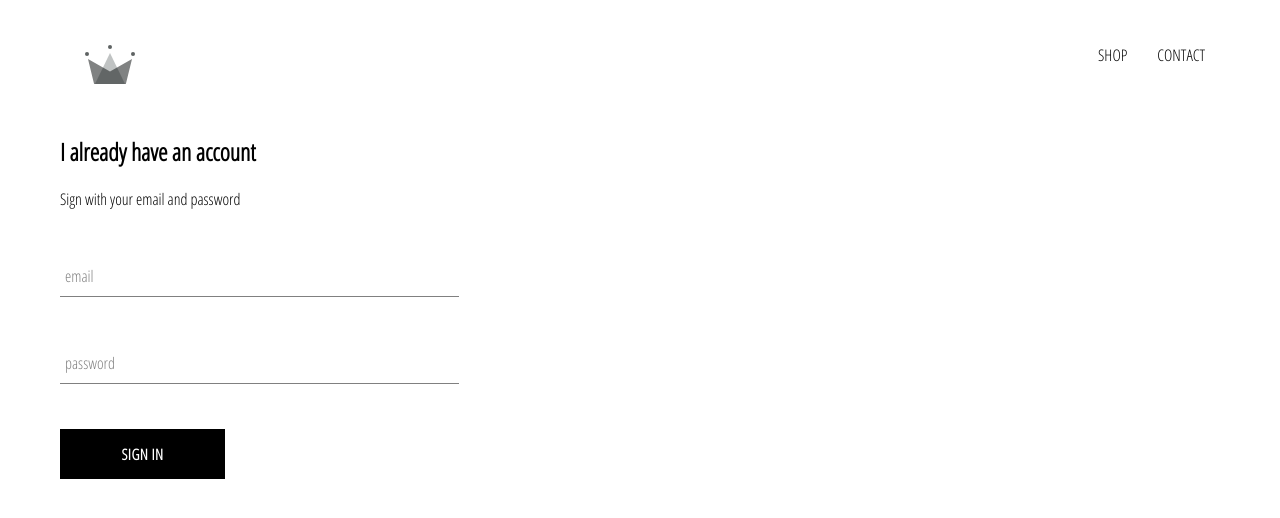
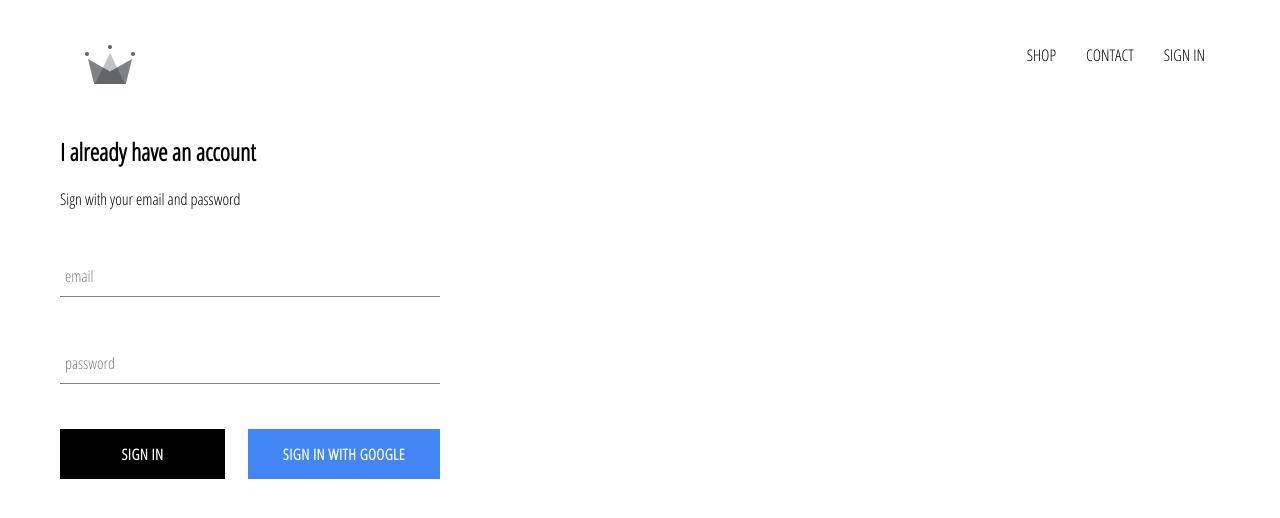
Before and after one commit to alejandrobailo/react-ecommerce, a React (Create React App) app: page /signin in a window 1280 px wide. Shown: the top 518 px of the page. Built offline with nearby package versions, Linux system fonts and the light colour scheme; no server answers.

Commit message:
integrated firebase into app, sign in component now admits google sign in

```diff
--- a/package.json
+++ b/package.json
@@ -6,6 +6,7 @@
     "@testing-library/jest-dom": "^4.2.4",
     "@testing-library/react": "^9.3.2",
     "@testing-library/user-event": "^7.1.2",
+    "firebase": "^7.14.1",
     "node-sass": "^4.13.1",
     "react": "^16.13.1",
     "react-dom": "^16.13.1",
--- a/src/App.css
+++ b/src/App.css
@@ -1,3 +1,7 @@
+*{
+    box-sizing: border-box;
+}
+
 body{
     font-family: 'Open Sans Condensed';
     padding: 20px 60px;
--- a/src/App.js
+++ b/src/App.js
@@ -7,11 +7,35 @@
 import ShopPage from './pages/shop/shop.component'
 import Header from './components/header/header.component';
 import SignInAndSignUpPage from './pages/sign-in-and-sign-out/sign-in-and-sign-up.component';
+import { auth } from './firebase/firebase.utils'
 
-function App() {
+class App extends React.Component {
+  constructor() {
+    super()
+
+    this.state = {
+      currentUser: null
+    }
+  }
+
+  unsubscribeFromAuth = null;
+
+  componentDidMount() {
+    this.unsubscribeFromAuth = auth.onAuthStateChanged(user => {
+      this.setState({ currentUser: user });
+
+      console.log(user);
+    });
+  }
+
+  componentWillUnmount() {
+    this.unsubscribeFromAuth();
+  }
+
+  render() {
     return (
       <div>
-      <Header />
+        <Header currentUser={this.state.currentUser} />
         <Switch>
           <Route exact path='/' component={HomePage} />
           <Route exact path='/shop' component={ShopPage} />
@@ -20,5 +44,6 @@
       </div>
     )
   }
+}
 
 export default App;
--- a/src/components/custom-button/custom-button.component.jsx
+++ b/src/components/custom-button/custom-button.component.jsx
@@ -2,8 +2,8 @@
 
 import './custom-button.styles.scss'
 
-const CustomButton = ({ children, ...otherProps }) => (
-    <button className="custom-button" {...otherProps}>
+const CustomButton = ({ children, isGoogleSignIn, ...otherProps }) => (
+    <button className={`${isGoogleSignIn ? 'google-sign-in' : ''} custom-button`} {...otherProps}>
         {children}
     </button>
 );
--- a/src/components/custom-button/custom-button.styles.scss
+++ b/src/components/custom-button/custom-button.styles.scss
@@ -19,4 +19,14 @@
       color: black;
       border: 1px solid black;
     }
+
+    &.google-sign-in{
+      background-color: #4285f4;
+      color: white;
+
+      &:hover{
+        background-color: #357ae8;
+        border: none;
+      }
+    }
   }
--- a/src/components/header/header.component.jsx
+++ b/src/components/header/header.component.jsx
@@ -1,11 +1,13 @@
 import React from 'react';
 import { Link } from 'react-router-dom';
+
+import { auth } from '../../firebase/firebase.utils'
 
 import { ReactComponent as Logo } from '../../assets/crown.svg';
 
 import './header.styles.scss';
 
-const Header = () => (
+const Header = ({ currentUser }) => (
     <div className='header'>
         <Link className='logo-container' to="/">
             <Logo className='logo' />
@@ -13,6 +15,12 @@
         <div className="options">
             <Link className='option' to='/shop'>SHOP</Link>
             <Link className='option' to='/shop'>CONTACT</Link>
+            {
+                currentUser ?
+                    <div className='option' onClick={() => auth.signOut()}>SIGN OUT</div>
+                    :
+                    <Link className='option' to='/signin'>SIGN IN</Link>
+            }
         </div>
     </div>
 );
--- a/src/components/header/header.styles.scss
+++ b/src/components/header/header.styles.scss
@@ -20,6 +20,7 @@
 
       .option {
         padding: 10px 15px;
+        cursor: pointer;
       }
     }
   }
--- a/src/components/sign-in/sign-in.component.jsx
+++ b/src/components/sign-in/sign-in.component.jsx
@@ -1,8 +1,11 @@
 import React from 'react';
 
-import './sign-in.styles.scss';
 import FormInput from '../form-input/form-input.component';
 import CustomButton from '../custom-button/custom-button.component';
+
+import { signInWithGoogle } from '../../firebase/firebase.utils'
+
+import './sign-in.styles.scss';
 
 class SignIn extends React.Component {
     constructor(props) {
@@ -49,8 +52,10 @@
                         handleChange={this.handleChange}
                         required
                     />
-
-                    <CustomButton type="submit">Sign in</CustomButton>
+                    <div className="buttons">
+                        <CustomButton type="submit">Sign in</CustomButton>
+                        <CustomButton onClick={signInWithGoogle} isGoogleSignIn>Sign in with Google</CustomButton>
+                    </div>
                 </form>
             </div>
         );
--- a/src/components/sign-in/sign-in.styles.scss
+++ b/src/components/sign-in/sign-in.styles.scss
@@ -1,9 +1,14 @@
 .sign-in{
-    width: 30vw;
+    width: 380px;
     display: flex;
     flex-direction: column;
 
     .title{
         margin: 10px 0;
     }
+
+    .buttons{
+        display: flex;
+        justify-content: space-between;
+    }
 }
--- /dev/null
+++ b/src/firebase/firebase.utils.js
@@ -0,0 +1,25 @@
+import firebase from 'firebase/app';
+import 'firebase/firestore';
+import 'firebase/auth';
+
+const config = {
+    apiKey: "AIzaSyDmCYrah0EU6_1jadoKDnBPFG_N4tFN47E",
+    authDomain: "react-ecommerce-7189c.firebaseapp.com",
+    databaseURL: "https://react-ecommerce-7189c.firebaseio.com",
+    projectId: "react-ecommerce-7189c",
+    storageBucket: "react-ecommerce-7189c.appspot.com",
+    messagingSenderId: "627167311682",
+    appId: "1:627167311682:web:0d465a3e91f19b2931badb",
+    measurementId: "G-V4VY79WMV6"
+}
+
+firebase.initializeApp(config);
+
+export const auth = firebase.auth();
+export const firestore = firebase.firestore();
+
+const provider = new firebase.auth.GoogleAuthProvider();
+provider.setCustomParameters({ prompt: 'select_account' });
+export const signInWithGoogle = () => auth.signInWithPopup(provider);
+
+export default firebase;
```
Also changed, not shown: 1 other file (tests, documents, lock files or other folders). Lines whose indentation alone changed are shown as unchanged.
